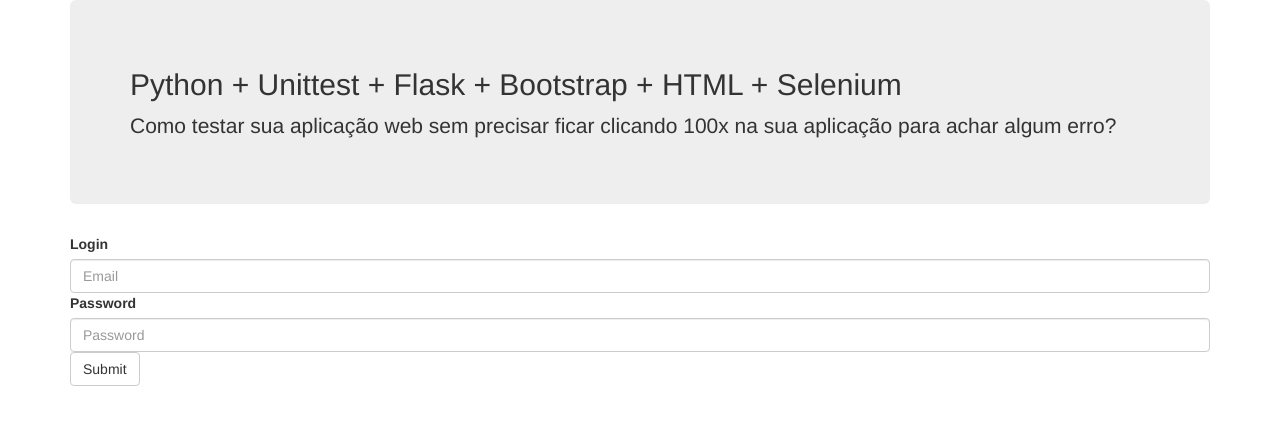
After one commit to IEEEComputerSocietyUNB/DojoDay, a Flask app: page /login in a window 1280 px wide. The commit adds this page. Shown: the top 425 px of the page. Run offline with Flask 2, Linux system fonts and the light colour scheme; some libraries are stand-ins or nearby versions.

Commit message:
basic forms test and implementation

```diff
--- a/src/main.py
+++ b/src/main.py
@@ -5,7 +5,11 @@
 
 @local_app.route('/')
 def home():
-    return render_template('about.html')
+    return render_template('index.html')
+
+@local_app.route('/login')
+def login():
+    return render_template('forms.html')
 
 if __name__ == '__main__':
     local_app.run()
--- /dev/null
+++ b/src/templates/forms.html
@@ -0,0 +1,14 @@
+{% extends "index.html" %}
+{% block content %}
+<form>
+  <div class="form_group">
+    <label for="inputLogin">Login</label>
+    <input type="email" class="form-control" id="inputLogin" placeholder="Email">
+  </div>
+  <div class="form_group">
+    <label for="inputPassword">Password</label>
+    <input type="password" class="form-control" id="inputPassword" placeholder="Password">
+  </div>
+  <button type="submit" class="btn btn-default">Submit</button>
+</form>
+{% endblock %}
--- a/src/templates/index.html
+++ b/src/templates/index.html
@@ -6,7 +6,12 @@
     <title>Dojo Day 2017</title>
   </head>
   <body>
-    {% block about %} {% endblock %}
-    {% block content %} {% endblock %}
+    <div class="container">
+      <div class="jumbotron">
+        <h2>Python + Unittest + Flask + Bootstrap + HTML + Selenium</h2>
+        <p>Como testar sua aplicação web sem precisar ficar clicando 100x na sua aplicação para achar algum erro?</p>
+      </div>
+      {% block content %} {% endblock %}
+    </div>
   </body>
 </html>
```
Also changed, not shown: src/templates/about.html (deleted, +0 -9 lines), src/tests.py (+21 -4 lines).
